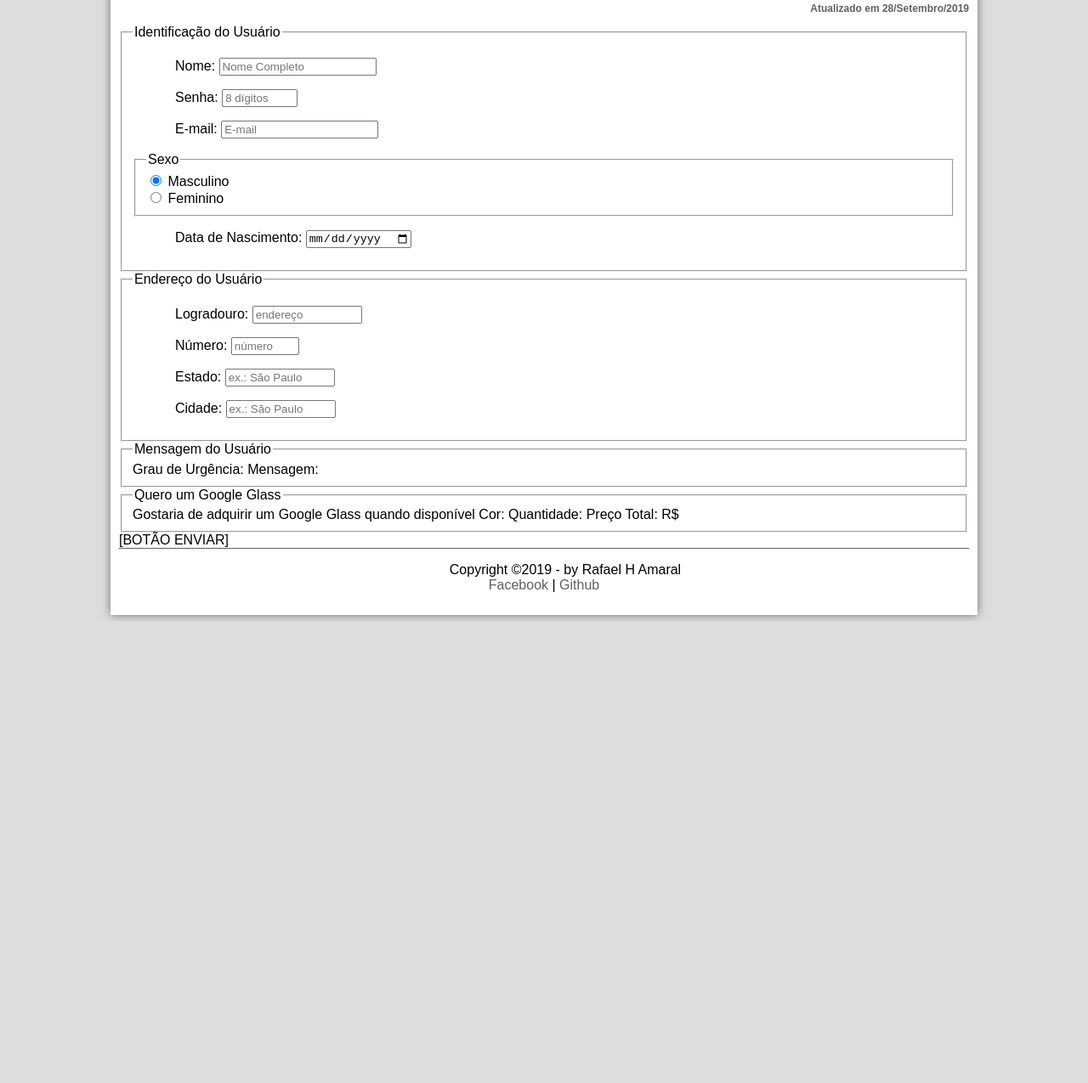
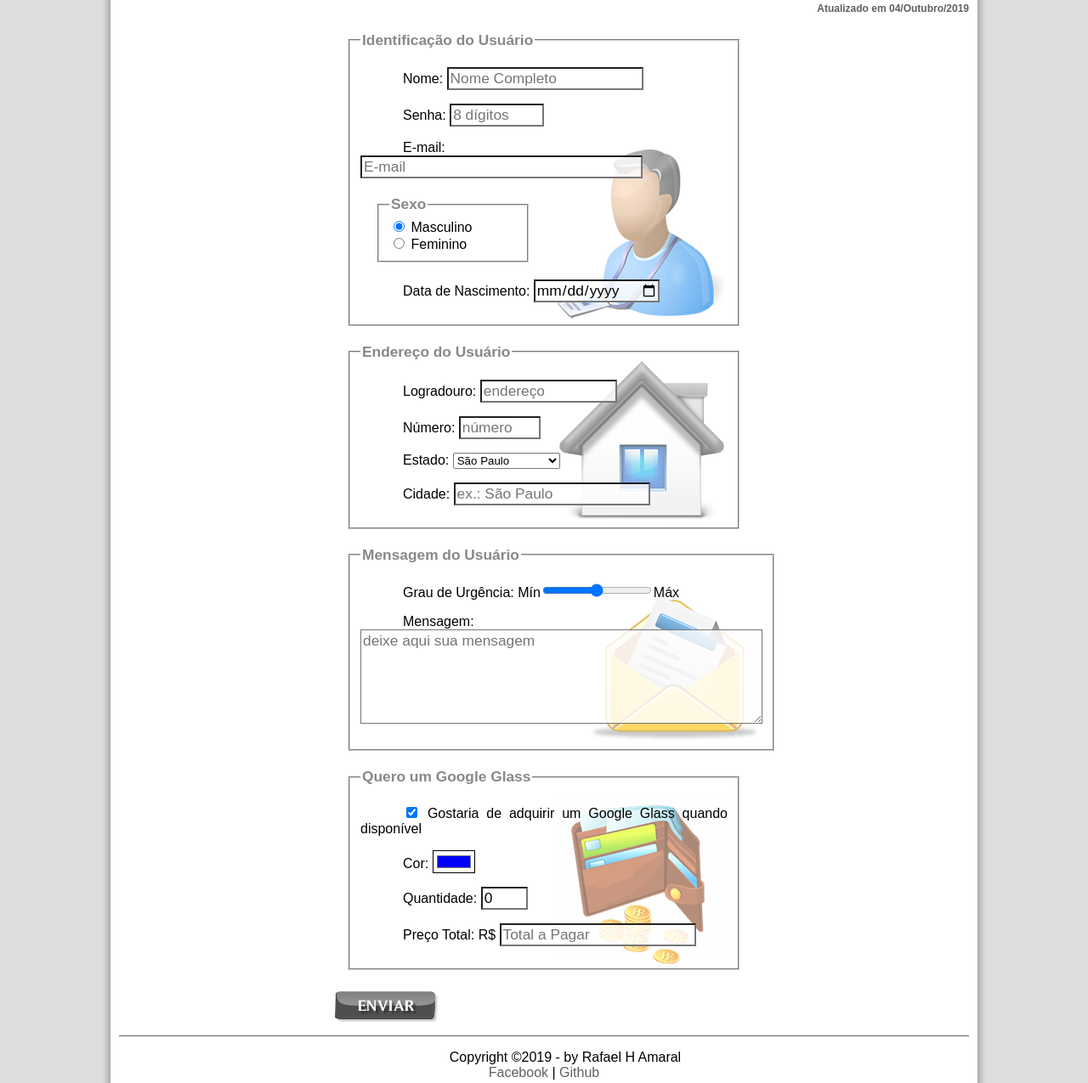
Before and after one commit to RafaelHamaral/cursoemvideoHTML5, a plain HTML site: page fale-conosco.html in a window 1280 px wide. Shown: the part 285-1560 px from the top of the page at 85% size. Before the commit the page ends 1017 px from the top, so only its background shows below. Drawn offline with Linux system fonts and the light colour scheme.

Commit message:
aula 36 - formularios com javascript (finalizando o projeto)

```diff
--- a/_css/form.css
+++ b/_css/form.css
@@ -1 +1,55 @@
 @charset "utf-8";
+
+form {
+
+    width: 500px;
+    margin: auto;
+}
+/*textarea nao faz parte de input por isso insiro ele depois da virgula
+para que a formatacao tambem sirva para textarea*/
+input, textarea {
+    font-family: sans-serif;
+    font-weight: normal;
+    font-size: 13pt;
+    background-color: rgba(255,255,255,.8);
+}
+/*quando eu passar o mouse por cima*/
+input:hover, textarea:hover {
+    background: #dddddd;
+}
+
+legend {
+    color: #888888;
+    font-weight: bold;
+    font-size: 13pt;
+    font-family: sans-serif;
+}
+
+fieldset {
+    border-color: #cecece;
+    margin: 20px;
+}
+
+fieldset#sexo {
+    width: 150px;
+}
+
+fieldset#usuario {
+    background: url("../_imagens/icone-contato.png") no-repeat 95% 95% /*no-repeat=para que
+    a imagem nao se duplique na tela, 95%(lateral) 95%(vertical) = para que a imagem fique na imagem inferior direita
+     da tela
+    */
+}
+
+fieldset#endereco {
+    background: url("../_imagens/icone-endereco.png") no-repeat 95% 95%;
+
+}
+
+fieldset#mensagem {
+    background: url("../_imagens/icone-mensagem.png") no-repeat 95% 95%;
+}
+
+fieldset#pedidos {
+    background: url("../_imagens/icone-pagamento.png") no-repeat 95% 95%;
+}
--- a/fale-conosco.html
+++ b/fale-conosco.html
@@ -5,6 +5,17 @@
     <title>Tudo sobre Google Glass</title>
     <link rel="stylesheet" type="text/css" href="_css/estilo.css"/>
     <link rel="stylesheet" type="text/css" href="_css/form.css"/>
+    <script language="javascript" src="_javascript/funcoes.js"></script>
+    <script>
+
+        function calc_total(){
+
+            var qtd = parseInt(document.getElementById('cQtd').value);
+            tot = qtd * 1500;
+            document.getElementById('cTot').value = tot;
+        }
+    </script> <!-- Essa função vai ser chamada sempre que eu digitar no formulario (form - calc_total()-->
+
 </head>
 
 <body>
@@ -45,46 +56,73 @@
                     <h3>Fale Conosco > Contato</h3>
                     <h1>Formulário de Contato</h1>
                     <h2>por Rafael H. Amaral</h2>
-                    <h3 class="direita">Atualizado em 28/Setembro/2019</h3>
+                    <h3 class="direita">Atualizado em 04/Outubro/2019</h3>
                 </hgroup>
             </header>
-<form>
+
+<form method="post" id="fContato" action="mailto:rafael_holandamaral@hotmail.com" oninput="calc_total();">
     <fieldset id="usuario">  <!-- conjunto de campos-->
    <legend>Identificação do Usuário</legend> <!--titulo dentro do conjunto de campos-->
     <p><label for="cNome"> Nome:</label> <input type="text" name="tNome" id="cNome" size = "20" maxlength ="30" placeholder="Nome Completo"/></p> <!-- size = quantidade que vai aparecer na caixa de texto, maxlenght = quantidade maxima de caracteres, placeholder = dica de conteudo da caixa de texto-->
    <p><label for="cSenha">Senha:</label> <input type="password" name="tSenha" id="cSenha" size="8" maxlength ="8" placeholder="8 dígitos"/></p>
-   <p><label for="cMail">E-mail:</label> <input type="email" name="tMail" id="cMail" size = "20" maxlength = "50" placeholder="E-mail"/></p>
+   <p><label for="cMail">E-mail:</label> <input type="email" name="tMail" id="cMail" size = "30" maxlength = "50" placeholder="E-mail"/></p>
+
     <fieldset id=sexo>
    <legend>Sexo</legend>
-        <input type="radio" name="tSexo" checked id="cMasc" size="1"/> <label for="cMasc"> Masculino </label> <br>   <!-- se o id fossem iguais seria possivel selecionar os dois itens (masculino e feminino), o que estaria errado, br= cada item ficara em uma linha, checked = ja deixa o item marcado com a "bolinha"-->
+        <input type="radio" name="tSexo" checked id="cMasc" size="1"/> <label for="cMasc"> Masculino </label> <br>   <!-- se o id fossem iguais seria possivel selecionar os dois itens (masculino e feminino), o que estaria errado, br= cada item ficara em uma linha, checked = ja deixa o item marcado com a "bolinha"(radio)-->
         <input type="radio" name="tSexo" id="cFem" size="1"/> <label for="cFem"> Feminino </label>
         <!--Label = nao é só uma funcionalidade pratica, é tambem questao de semantica-->
     </fieldset>
+
     <p> <label for="cData">Data de Nascimento:</label> <input type="date" name="tData" id="cData"/></p>
     </fieldset>
-</fieldset>
+    </fieldset>
+
 <fieldset id="endereco">
 <legend>Endereço do Usuário</legend>
     <p><label for="cRua">Logradouro:</label> <input type="text" name="tRua" id="cRua" size="13" maxlength="80"placeholder="endereço"/></p>
     <p><label for="cNum">Número:</label> <input type="number" name="tNum" id="cNum" size="4" maxlength="4" placeholder="número" min="0" max="99999"/></p>
-    <p><label for="cEst">Estado:</label> <input type="text" name="tEst" id="cEst" size="13" maxlength="20" placeholder="ex.: São Paulo"/></p>
-    <p> <label for="cCid">Cidade:</label> <input type="text" name="tCid" id="cCid" size="13" maxlength="30" placeholder="ex.: São Paulo"/></p>
-</fieldset id="mensagem">
-<fieldset>
+    <p><label for="cEst">Estado:</label> <select name="tEst" id="cEst"/>
+        <optgroup label="Região Sudeste"> <option value="RJ">Rio de Janeiro</option>
+            <option value="SP" selected>São Paulo</option>
+            <option value="MG">Minas Gerais</option>
+        </optgroup>
+        <optgroup label="Região Sul">
+            <option value="PR">Parana</option>
+            <option value="SC">Santa Catarina</option>
+        </optgroup>
+    </select> </p>
+    <p><label for="cCid">Cidade:</label>
+        <input type="text" name="tCid" maxlength="40" size="20" placeholder="ex.: São Paulo"  list="cidades"/></p>
+        <datalist id="cidades">
+            <option value="São Paulo"></option>
+            <option value="Carapicuiba"></option>
+            <option value="Osasco"></option>
+        </datalist>
+</fieldset>
+
+
+<fieldset id="mensagem">
 <legend>Mensagem do Usuário</legend>
-    Grau de Urgência:
-    Mensagem:
+   <p><label for="cUrg">Grau de Urgência:</label>
+Mín<input type="range" name="tUrg" id="cUrg" min="0" max="10" step="5"/>Máx
+   </p>
+   <p><label for="cMsg">Mensagem:</label>
+        <textarea name="tMsg" id="cMsg" cols="45" rows="5" placeholder="deixe aqui sua mensagem"></textarea></p>
 </fieldset>
 <fieldset id="pedidos">
     <legend>Quero um Google Glass</legend>
-    Gostaria de adquirir um Google Glass quando disponível
-    Cor:
-    Quantidade:
-    Preço Total: R$
+    <p><input type="checkbox" name="tPed" id="cPed" checked> <!--checkbox = cria a caixinha para checar, checked = mantem a caixinha criada ja selecionada-->
+   <label for="cPed">Gostaria de adquirir um Google Glass quando disponível</label></p>
+    <p><label for="cCor">Cor:</label>
+    <input type="color" name="tCor" id="cCor" value="#0000FF"/></p>
+    <p><label for="cQtd">Quantidade:</label>
+    <input type="number" name="tQtd" id="cQtd" min="0" max="5" value="0"/></p>  <!--por padrao o valor sera 0 (value=0)-->
+    <p><label for="cTot">Preço Total: R$</label>
+        <input type="text" name="tTot" id="cTot" placeholder="Total a Pagar" readonly></p> <!--readonly = nao deixa digitar-->
 </fieldset>
-
-
-[BOTÃO ENVIAR]
+<!--<input type="submit" value="Enviar"/>  submit=cria um botao com o valor (value) Enviar-->
+<input type="image" name="tEnviar" src="_imagens/botao-enviar.png"/> <!-- cria um botao a partir de uma imagem do meu diretorio desktop-->
 </form>
     </section>
     <footer id="rodape">
```
